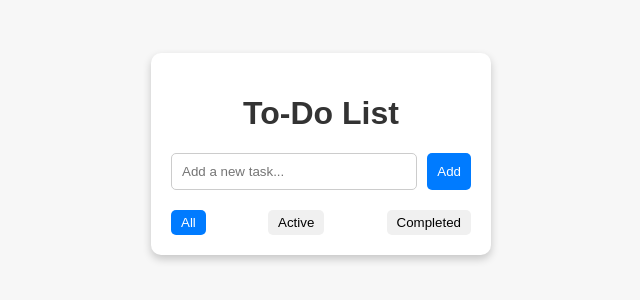
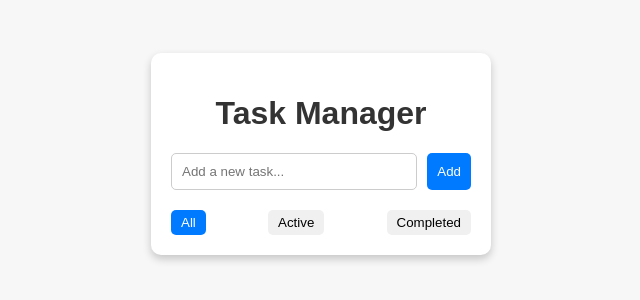
Before and after one commit to YudahTech/flexisaf-week-2, a plain HTML site: page index.html in a window 1280 px wide. Shown: the part 246-546 px from the top of the page, without its empty margins (319-959 px from the left). Drawn offline with Linux system fonts and the light colour scheme.

Commit message:
changed the heading

```diff
--- a/index.html
+++ b/index.html
@@ -8,7 +8,7 @@
   </head>
   <body>
     <div class="todo-container">
-      <h1>To-Do List</h1>
+      <h1>Task Manager</h1>
       <div class="input-section">
         <input type="text" id="todo-input" placeholder="Add a new task..." />
         <button id="add-btn">Add</button>
```
